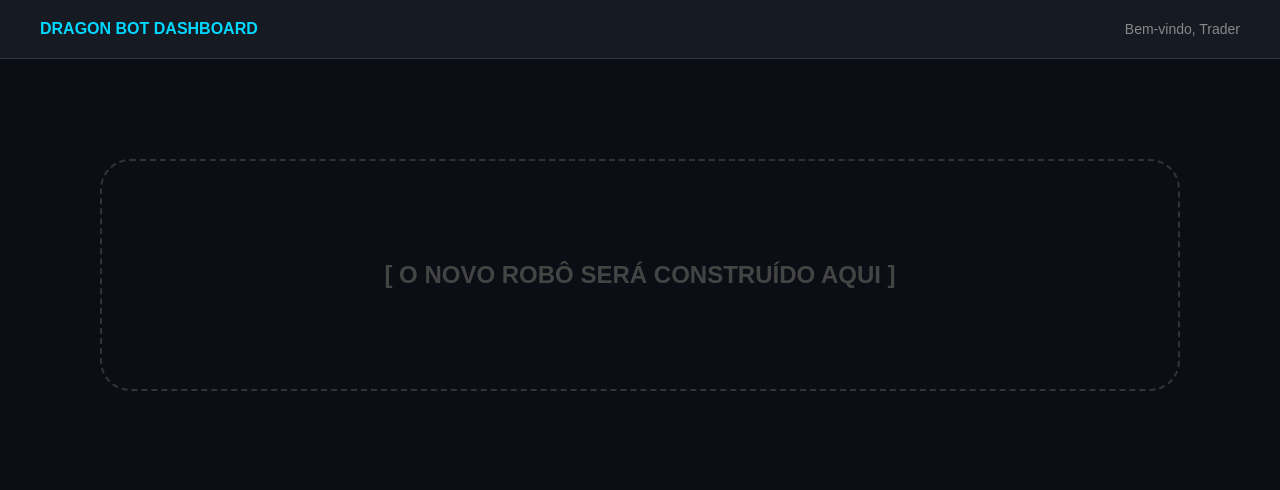
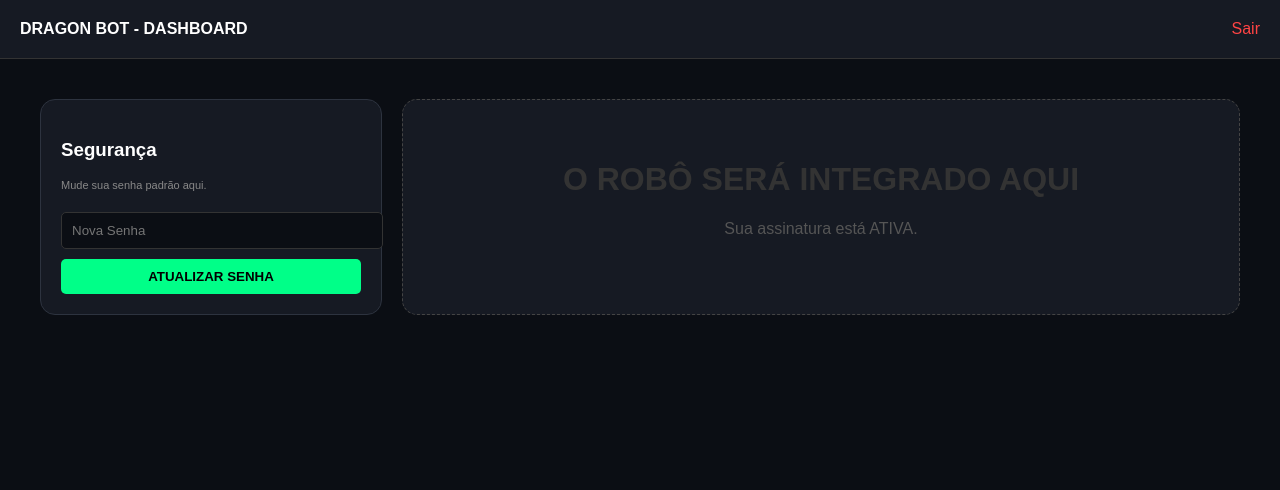
Before and after one commit to matheusdragons/dragonbot-saas, a Flask app: template templates/dashboard.html in a window 1280 px wide. Shown: the top 490 px of the page. Run offline with Flask 3, Linux system fonts and the light colour scheme; the template is opened without the code that fills it, so the values that code supplies are empty.

Commit message:
Update dashboard.html

```diff
--- a/templates/dashboard.html
+++ b/templates/dashboard.html
@@ -2,22 +2,35 @@
 <html lang="pt-br">
 <head>
     <meta charset="UTF-8">
-    <title>Painel do Trader - Dragon Bot</title>
+    <title>Painel - Dragon Bot</title>
     <style>
         body { background: #0b0e14; color: white; font-family: sans-serif; margin: 0; }
-        .nav { background: #161a23; padding: 20px 40px; border-bottom: 1px solid #2d333f; display: flex; justify-content: space-between; align-items: center; }
-        .main { padding: 100px; text-align: center; }
-        .placeholder-box { border: 2px dashed #333; padding: 100px; border-radius: 30px; color: #444; font-size: 24px; font-weight: bold; }
+        .header { background: #161a23; padding: 20px; display: flex; justify-content: space-between; border-bottom: 1px solid #333; }
+        .container { padding: 40px; display: flex; gap: 20px; }
+        .config-box { background: #161a23; padding: 20px; border-radius: 15px; width: 300px; border: 1px solid #2d333f; }
+        .robot-box { flex: 1; background: #161a23; border-radius: 15px; padding: 40px; text-align: center; border: 1px dashed #444; }
+        input { width: 100%; padding: 10px; margin: 10px 0; background: #0b0e14; color: white; border: 1px solid #333; border-radius: 5px; }
     </style>
 </head>
 <body>
-    <div class="nav">
-        <div style="font-weight: bold; color: #00d9ff;">DRAGON BOT DASHBOARD</div>
-        <div style="font-size: 14px; color: #888;">Bem-vindo, Trader</div>
+    <div class="header">
+        <div style="font-weight: bold;">DRAGON BOT - DASHBOARD</div>
+        <a href="/logout" style="color: #ff4444; text-decoration: none;">Sair</a>
     </div>
-    <div class="main">
-        <div class="placeholder-box">
-            [ O NOVO ROBÔ SERÁ CONSTRUÍDO AQUI ]
+
+    <div class="container">
+        <div class="config-box">
+            <h3>Segurança</h3>
+            <p style="font-size: 11px; color: #888;">Mude sua senha padrão aqui.</p>
+            <form action="/alterar-senha" method="POST">
+                <input type="password" name="nova_senha" placeholder="Nova Senha" required>
+                <button type="submit" style="width: 100%; padding: 10px; background: #00ff88; border: none; font-weight: bold; border-radius: 5px; cursor: pointer;">ATUALIZAR SENHA</button>
+            </form>
+        </div>
+
+        <div class="robot-box">
+            <h1 style="color: #333;">O ROBÔ SERÁ INTEGRADO AQUI</h1>
+            <p style="color: #555;">Sua assinatura está ATIVA.</p>
         </div>
     </div>
 </body>
```
